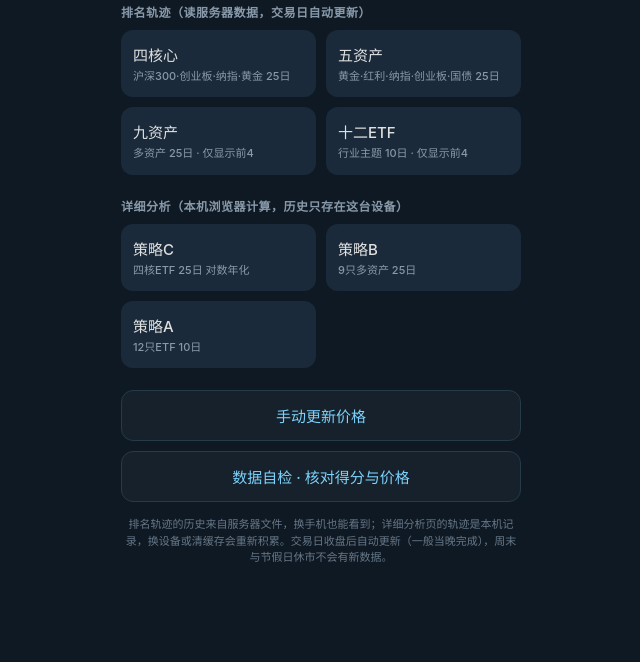
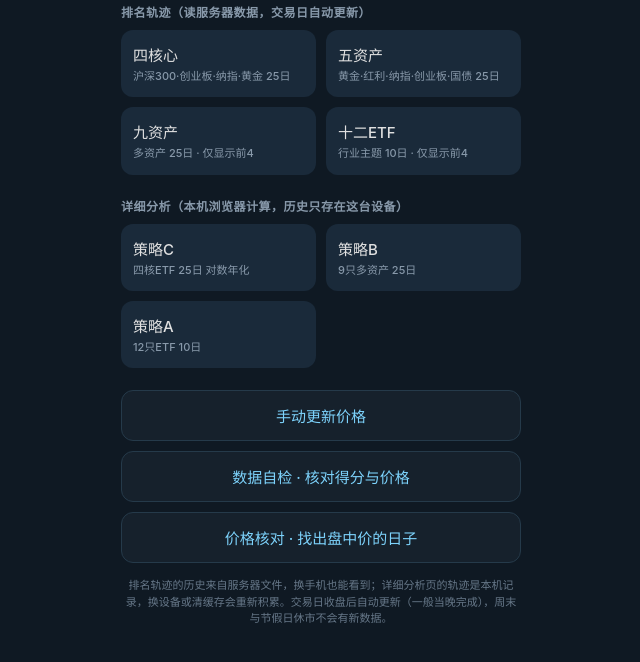
Before and after one commit to qizubin-576071483/etf-strategy, a plain HTML site: page index.html in a window 1280 px wide. Shown: the part 80-742 px from the top of the page, without its empty margins (319-959 px from the left). Drawn offline with Linux system fonts and the light colour scheme.

Commit message:
feat: 首页加入价格核对页入口

```diff
--- a/index.html
+++ b/index.html
@@ -46,6 +46,7 @@ h1{font-size:24px;margin-bottom:24px;color:#fff;text-align:center}
 <div class="group">
 <a class="solo" href="trigger_update.html">手动更新价格</a>
 <a class="solo" style="margin-top:10px;" href="data_check.html">数据自检 · 核对得分与价格</a>
+<a class="solo" style="margin-top:10px;" href="verify.html">价格核对 · 找出盘中价的日子</a>
 <p class="note">排名轨迹的历史来自服务器文件，换手机也能看到；详细分析页的轨迹是本机记录，换设备或清缓存会重新积累。交易日收盘后自动更新（一般当晚完成），周末与节假日休市不会有新数据。</p>
 </div>
 
```
